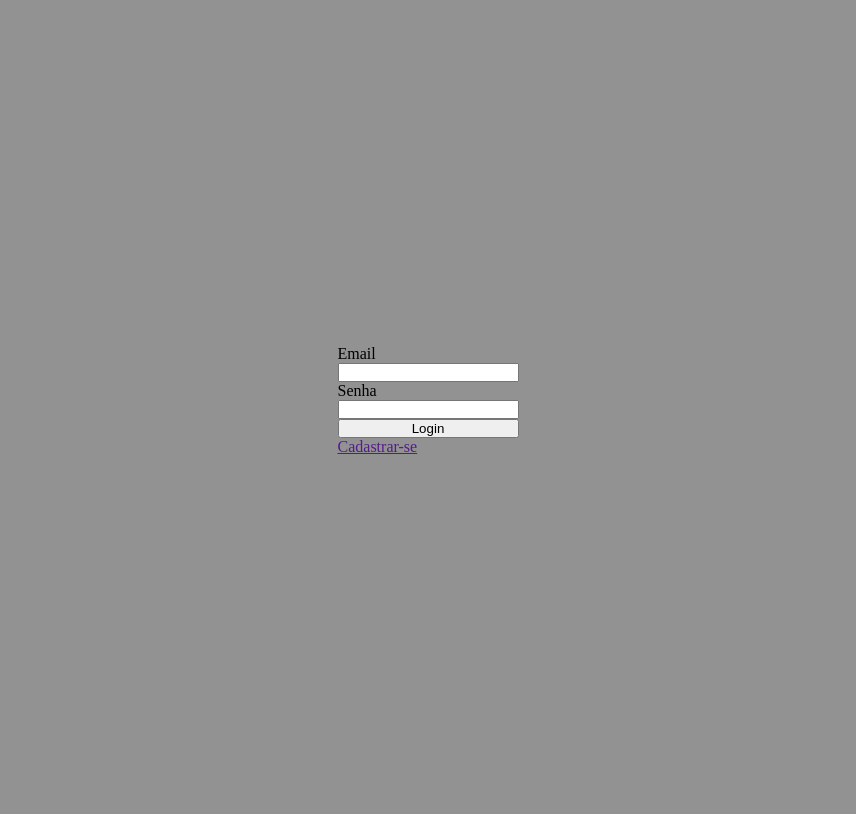
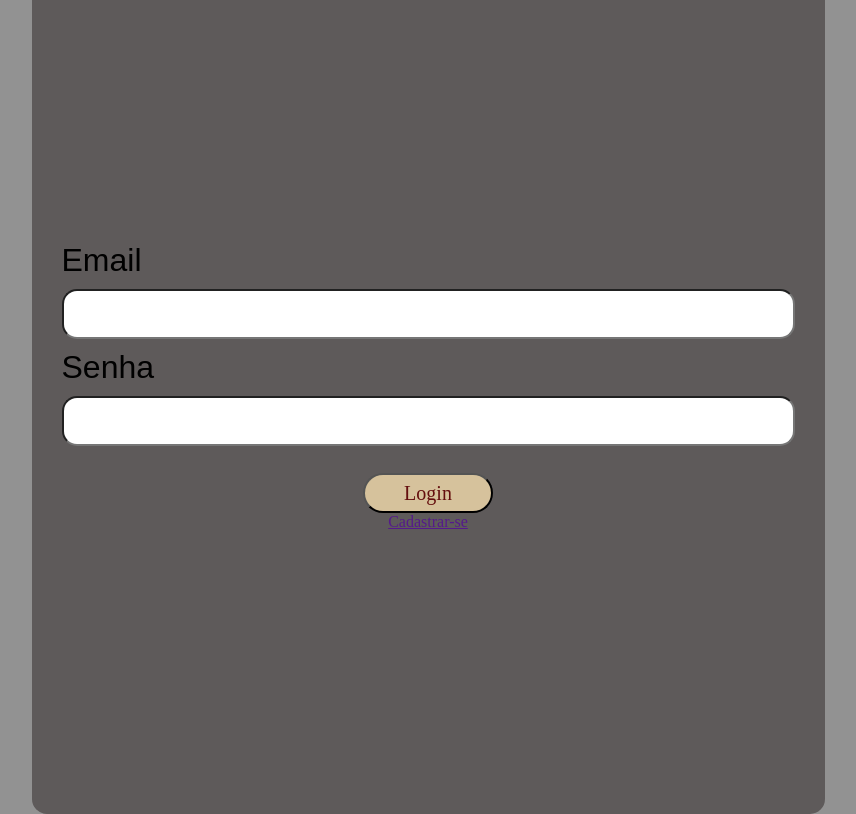
Before and after one commit to Tarsis77/sistema_chamado, a plain HTML site: page sistema_chamado/index.html in a window 1280 px wide. Shown: the whole page, without its empty margins (212-1068 px from the left). Drawn offline with Linux system fonts and the light colour scheme.

Commit message:
aplicando o css na tela de login

```diff
--- a/css/style.css
+++ /dev/null
@@ -1,18 +0,0 @@
-*{
-    margin: 0;
-    padding: 0;
-    box-sizing: border-box;
-}
-
-body{
-     background-color: #929292;
-      display: flex;
-      justify-content: center;
-      align-items: center;
-      height: 100vh;
-}
-form{
-  display: flex;
-  flex-direction: column;
-  gap: 10 px;
-}
--- a/sistema_chamado/css/style.css
+++ b/sistema_chamado/css/style.css
@@ -14,5 +14,41 @@ body{
 form{
 display: flex;
 flex-direction: column;
-  gap: 10 px;
+justify-content: center;
+gap: 10px;
+width: 793px;
+height: 828px;
+background-color: #5e5a5a;
+padding: 30px;
+border-radius: 15px;
 }
+
+label{
+font-family: Arial, Helvetica, sans-serif;
+font-size: 32px;
+}
+
+input{
+  width: 100%;
+  height: 50px;
+  background-color: rgb(240, 240, 240)255, 255);
+  font-size: 23px;
+  padding: 5px;
+  border-radius: 15px;
+}
+
+button{
+  background-color: rgb(214, 194, 156);
+  width: 130px;
+  height: 40px;
+  border-radius: 20px;
+  font-size: 20px;
+  font-family: 'Times New Roman', Times, serif;
+  color: rgb(100, 14, 14);
+}
+.botão{
+  display: flex;
+  flex-direction: column;
+  align-items: center;
+  margin: 17px;
+}
--- a/sistema_chamado/index.html
+++ b/sistema_chamado/index.html
@@ -1,5 +1,5 @@
 <!DOCTYPE html>
-<html lang="en">
+<html lang="pt-br">
 <head>
     <meta charset="UTF-8">
     <meta name="viewport" content="width=, initial-scale=1.0">
@@ -12,9 +12,13 @@
         <input type="text" name="email" id="">
         <label for="senha">Senha</label>
         <input type="password" name="senha" id="">
+        <div class="botão">
+          <button>Login</button>
+          <a href="">Cadastrar-se</a>
+        </div>
+        <div class="botão2">
 
-        <button>Login</button>
-        <a href="">Cadastrar-se</a>
+        </div>
       </form>
 </body>
 </html>
```
Also changed, not shown: index.html (deleted, +0 -20 lines). Lines whose indentation alone changed are shown as unchanged.
